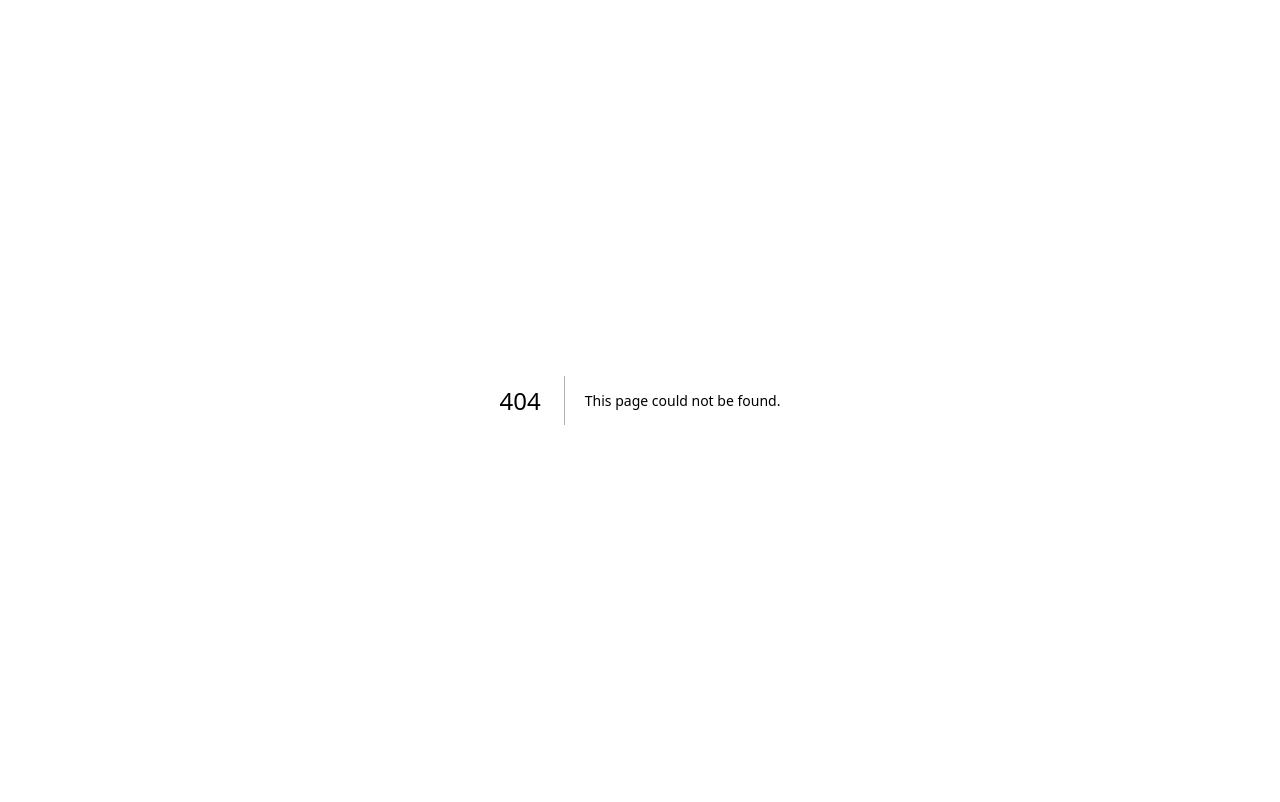
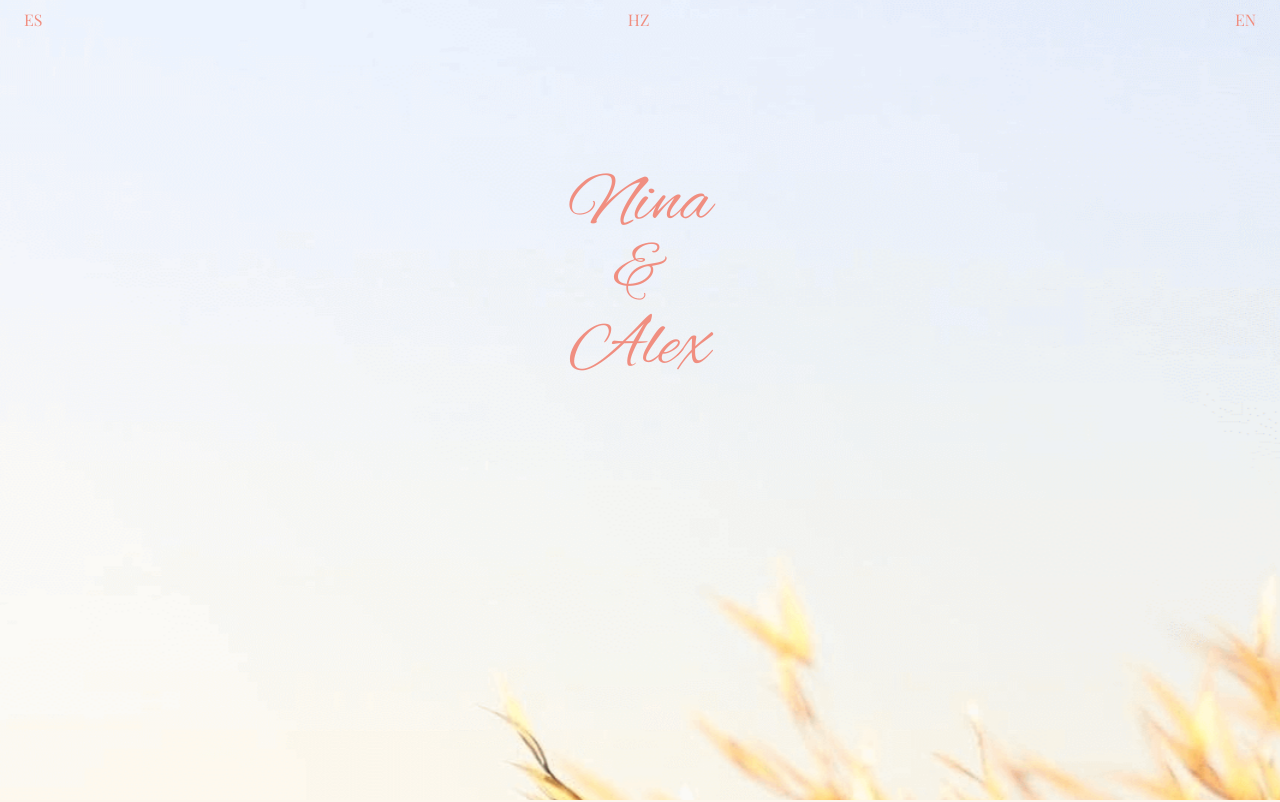
Before and after one commit to AlexLucenaWeb/boda-web, a Next.js app: page /en in a window 1280 px wide. Before the commit this address had no page. Shown: the top 802 px of the page. Built offline with nearby package versions, Linux system fonts and the light colour scheme.

Commit message:
create lang pages

```diff
--- /dev/null
+++ b/src/app/en/page.js
@@ -0,0 +1,19 @@
+import HeroImage from "@/components/HeroImage";
+import WeddingInfo from "@/components/WeddingInfo";
+import Palacete from "@/components/Palacete";
+import WeddingPlan from "@/components/WeddingPlan";
+import Foto from "@/components/Foto";
+import Footer from "@/components/Footer";
+
+export default function Home() {
+  return (
+    <main className="">
+        <HeroImage/>
+        <WeddingInfo/>
+        <Palacete/>
+        <WeddingPlan/>
+        <Foto />
+        <Footer />
+    </main>
+  );
+}
--- /dev/null
+++ b/src/app/hz/page.js
@@ -0,0 +1,19 @@
+import HeroImage from "@/components/HeroImage";
+import WeddingInfo from "@/components/WeddingInfo";
+import Palacete from "@/components/Palacete";
+import WeddingPlan from "@/components/WeddingPlan";
+import Foto from "@/components/Foto";
+import Footer from "@/components/Footer";
+
+export default function Home() {
+  return (
+    <main className="">
+        <HeroImage/>
+        <WeddingInfo/>
+        <Palacete/>
+        <WeddingPlan/>
+        <Foto />
+        <Footer />
+    </main>
+  );
+}
--- a/src/components/HeroImage.js
+++ b/src/components/HeroImage.js
@@ -1,6 +1,7 @@
 "use client";
 
 import { useEffect, useRef } from "react";
+import Link from "next/link";
 
 export default function HeroImage() {
   const sectionRef = useRef(null);
@@ -65,6 +66,11 @@ export default function HeroImage() {
 
       {/* Contenido */}
       <div className="relative z-10 w-full">
+        <nav className="flex gap-10 text-rosa py-2 w-full justify-between px-6">
+          <Link href={'/'}>ES</Link>
+          <Link href={'/hz'}>HZ</Link>
+          <Link href={'/en'}>EN</Link>
+        </nav>
         <div className="text-rosa pt-32">
           {/* <h1 className="text-6xl font-medium font-vibes text-center">
             Nina <br /> & <br /> Alex
```
